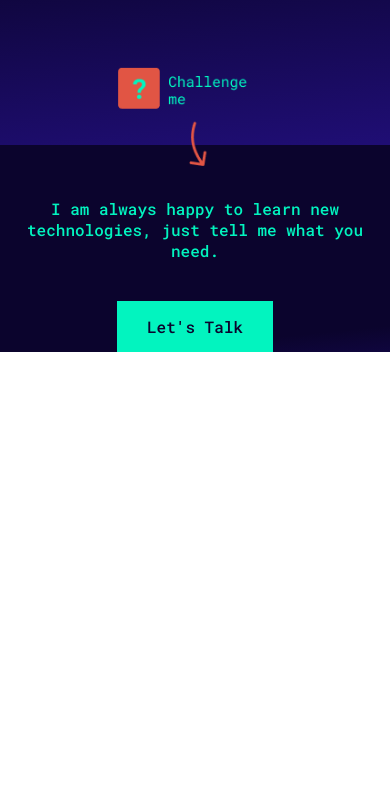
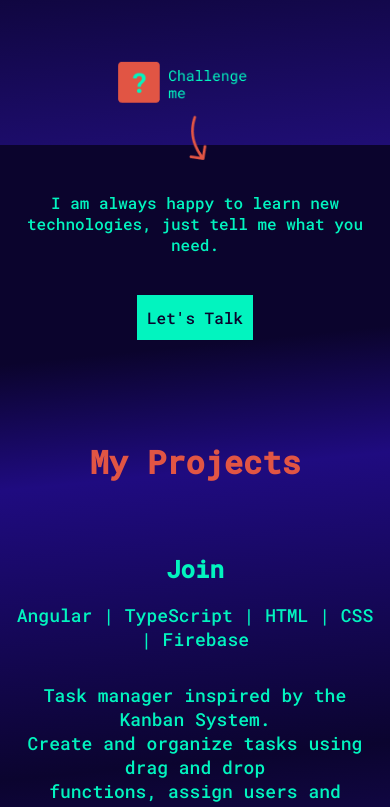
Before and after one commit to Deivis92/deividas-dev, an Angular app: page / in a window 390 px wide. Shown: the part 2387-3194 px from the top of the page. Before the commit the page ends 2739 px from the top, so only its background shows below. Built offline with nearby package versions, Linux system fonts and the light colour scheme.

Commit message:
responsiv my projects

```diff
--- a/src/app/app.component.html
+++ b/src/app/app.component.html
@@ -4,7 +4,7 @@
 <app-about-me></app-about-me>
 <app-why-me></app-why-me>
 <app-my-skills></app-my-skills>
-<!-- <app-my-projects></app-my-projects> -->
+<app-my-projects></app-my-projects>
 <!-- <app-teamplayer></app-teamplayer>
 <app-contact-me></app-contact-me>
 
--- a/src/app/components/my-projects/my-projects.component.html
+++ b/src/app/components/my-projects/my-projects.component.html
@@ -1,6 +1,8 @@
 <div class="projects-container">
   <h1>My Projects</h1>
 
+  <!-- Desktop layout -->
+  <div *ngIf="!isMobileView">
     <div *ngFor="let project of projects" class="project">
       <img
         [src]="project.image"
@@ -9,7 +11,7 @@
       />
       <div class="project-details">
         <h2>{{ project.title }}</h2>
-      <p>{{ project.skills.join(" | ") }}</p>
+        <p>{{ project.skills.join(' | ') }}</p>
         <p [innerHTML]="getSafeDescription(project.description)"></p>
         <div class="btn-spacing">
           <button class="git-hub-btn" (click)="openLink(project.githubLink)">
@@ -22,3 +24,28 @@
       </div>
     </div>
   </div>
+
+  <!-- Mobile layout -->
+  <div *ngIf="isMobileView">
+    <div *ngFor="let project of projects" class="project-mobile">
+      <div class="project-details">
+        <h2>{{ project.title }}</h2>
+        <p>{{ project.skills.join(' | ') }}</p>
+        <p [innerHTML]="getSafeDescription(project.description)"></p>
+      </div>
+      <img
+        [src]="project.image"
+        alt="{{ project.title }} image"
+        class="project-image"
+      />
+      <div class="btn-spacing">
+        <button class="git-hub-btn" (click)="openLink(project.githubLink)">
+          GitHub
+        </button>
+        <button class="eletric-button" (click)="openLink(project.websiteLink)">
+          Live Test
+        </button>
+      </div>
+    </div>
+  </div>
+</div>
--- a/src/app/components/my-projects/my-projects.component.scss
+++ b/src/app/components/my-projects/my-projects.component.scss
@@ -54,3 +54,44 @@
     gap: 24px;
   }
 }
+
+@media (max-width: 1170px) {
+
+  .projects-container {
+    h1 {
+      font-size: 32px;
+    }
+  }
+
+  .project-mobile {
+    display: flex;
+    flex-direction: column;
+    justify-content: center;
+    align-items: center;
+
+
+
+    p {
+      text-align: center;
+      margin-bottom: 32px;
+      font-size: 18px;
+    }
+
+    h2 {
+      text-align: center;
+      font-size: 24px;
+
+    }
+
+    .project-image {
+      width: 100%;
+      height: auto;
+      object-fit: cover;
+      margin-bottom: 32px;
+    }
+
+    .btn-spacing {
+      margin-bottom: 32px;
+    }
+  }
+}
--- a/src/app/components/my-projects/my-projects.component.ts
+++ b/src/app/components/my-projects/my-projects.component.ts
@@ -1,5 +1,5 @@
 import { CommonModule } from '@angular/common';
-import { Component } from '@angular/core';
+import { Component, HostListener } from '@angular/core';
 import { Project } from '../../models/project.model';
 import { DomSanitizer } from '@angular/platform-browser';
 
@@ -31,6 +31,17 @@ export class MyProjectsComponent {
 
   ];
 
+  isMobileView = false;
+
+  ngOnInit(): void {
+    this.isMobileView = window.innerWidth < 1170;
+  }
+
+  @HostListener('window:resize', ['$event'])
+  onResize(event: Event): void {
+    this.isMobileView = window.innerWidth < 1170;
+  }
+
   constructor(private sanitizer: DomSanitizer) { }
 
 
--- a/src/styles.scss
+++ b/src/styles.scss
@@ -30,22 +30,18 @@ body {
   background-repeat: no-repeat;
   background-attachment: fixed;
   font-family: "Roboto-Mono-Medium", sans-serif;
-
-
-
 }
 
 .container {
-
   max-width: 1440px;
   margin: 0 auto;
   box-sizing: border-box;
 
   @media (max-width: 1440px) {
-  margin: 0 40px;
+    margin: 0 40px;
   }
   @media (max-width: 800px) {
-  margin: 0 16px;
+    margin: 0 16px;
   }
 }
 
@@ -64,7 +60,9 @@ body {
 
   @media (max-width: 800px) {
     font-size: 16px;
-
+  }
+  @media (max-width: 500px) {
+    padding: 12px 10px;
   }
 }
 
@@ -81,4 +79,12 @@ body {
   &:hover {
     color: rgba(2, 244, 191, 1);
   }
+
+  @media (max-width: 800px) {
+    font-size: 16px;
+  }
+
+  @media (max-width: 500px) {
+    padding: 12px 10px;
+  }
 }
```
Lines whose indentation alone changed are shown as unchanged.
